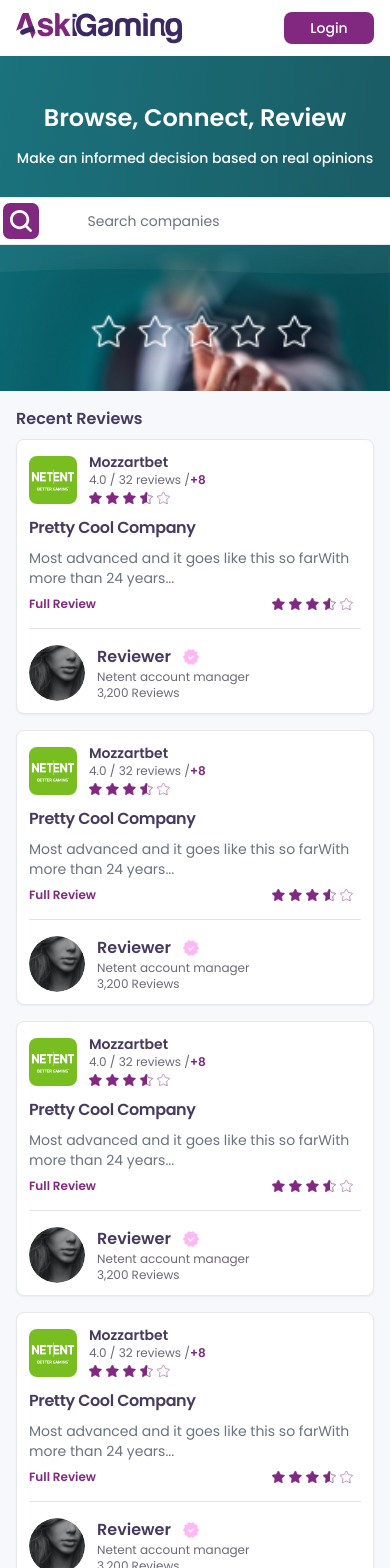
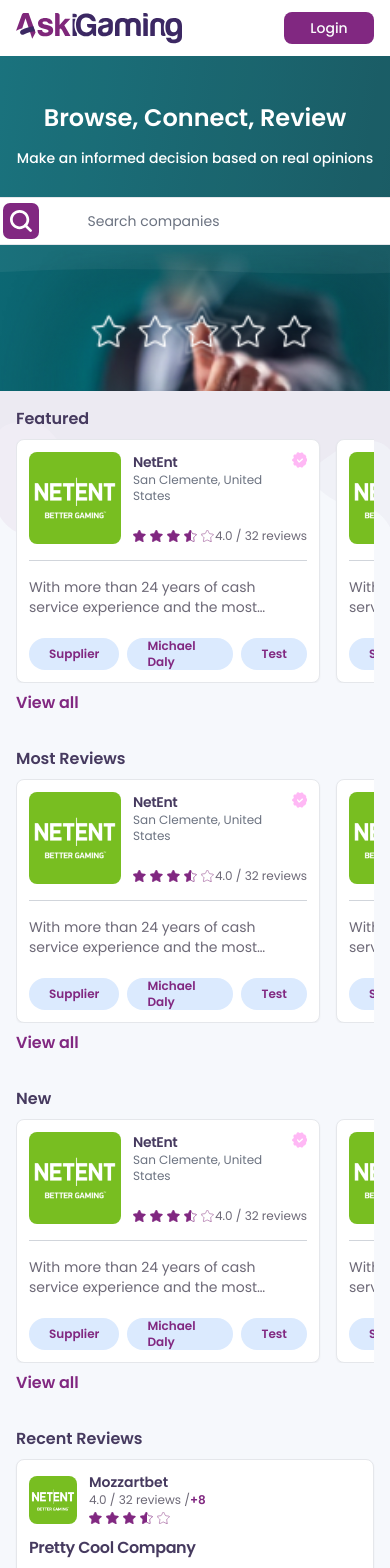
Before and after one commit to stancev/aski-gaming, a Next.js app: page / in a window 390 px wide. Shown: the top 1568 px of the page. Built offline with nearby package versions, Linux system fonts and the light colour scheme.

Commit message:
slider fix and small changes

```diff
--- a/app/page.tsx
+++ b/app/page.tsx
@@ -1,5 +1,6 @@
 import AboutSection from '@/components/homepage-sections/AboutSection';
 import HeroSection from '@/components/homepage-sections/HeroSection';
+import CompaniesSection from '@/components/homepage-sections/CompaniesSection';
 import ReviewsSection from '@/components/homepage-sections/ReviewsSection';
 import CounterSection from '@/components/homepage-sections/CounterSection';
 import MapSection from '@/components/homepage-sections/MapSection';
@@ -7,6 +8,7 @@ export default function Home() {
   return (
     <main>
       <HeroSection />
+      <CompaniesSection />
       <ReviewsSection />
       <AboutSection />
       <CounterSection />
--- a/components/Slider.tsx
+++ b/components/Slider.tsx
@@ -1,9 +1,10 @@
 'use client';
 import CompanyCardStatic from '@/components/CompanyCardStatic';
-import React, { MutableRefObject } from 'react';
+import React, { MutableRefObject, useState } from 'react';
 import Image from 'next/image';
 
 const Slider = () => {
+  const [isInteracted, setIsInteracted] = useState(false);
   const scrollContainerRef = React.useRef(null) as MutableRefObject<HTMLDivElement | null>;
 
   const handleIconClick = (direction: 'left' | 'right') => {
@@ -19,7 +20,11 @@ const Slider = () => {
 
   return (
     <div className="relative flex max-w-[1430px] overflow-x-hidden">
-      <div className="mr-1 hidden min-w-[60px] flex-col items-center justify-center sm:flex">
+      <div
+        className={`mr-[-50px] min-w-[60px] flex-col items-center justify-center ${
+          isInteracted ? 'xs: hidden sm:hidden lg:flex' : 'hidden'
+        }`}
+      >
         <Image
           src="/icons/scroll-icon.svg"
           alt="slider"
@@ -40,14 +45,17 @@ const Slider = () => {
         <CompanyCardStatic />
         <CompanyCardStatic />
       </div>
-      <div className="ml-1 hidden min-w-[60px] flex-col items-center justify-center sm:flex">
+      <div className="ml-[-50px] hidden min-w-[60px] flex-col items-center justify-center lg:flex">
         <Image
           src="/icons/scroll-icon.svg"
           alt="slider"
           width={60}
           height={60}
           className="cursor-pointer"
-          onClick={() => handleIconClick('right')}
+          onClick={() => {
+            handleIconClick('right');
+            setIsInteracted(true);
+          }}
         />
       </div>
     </div>
--- a/components/homepage-sections/CompaniesSection.tsx
+++ b/components/homepage-sections/CompaniesSection.tsx
@@ -1,52 +1,48 @@
 import Link from 'next/link';
 import Slider from '@/components/Slider';
+import Image from 'next/image';
 
 const CompaniesSection = () => {
   return (
     <section>
-      <div className="flex justify-center p-4 md:p-8">
-        <div className="max-w-1420 mx-auto overflow-hidden text-left">
-          <h2 className="mb-2 text-base font-semibold text-heading md:text-2xl">Featured</h2>
+      <Image
+        src="/background-companies.svg"
+        objectFit="cover"
+        quality={100}
+        width={1920}
+        height={600}
+        alt="Background"
+        className="absolute z-0"
+        draggable={false}
+      />
+      <div className="relative z-10 flex justify-center p-4 md:p-8">
+        <div className="mx-auto overflow-hidden text-left">
+          <h2 className="z-10 mb-2 text-base font-semibold text-heading md:text-2xl">Featured</h2>
           <Slider />
           <div className="mt-2">
-            <Link
-              href={{
-                pathname: '/companies'
-              }}
-              className="font-semibold text-primary"
-            >
+            <Link href="/companies" className="font-semibold text-primary">
               View all
             </Link>
           </div>
         </div>
       </div>
-      <div className="flex justify-center p-4 md:p-8 ">
-        <div className="max-w-1420 mx-auto overflow-hidden text-left">
+      <div className="relative z-10 flex justify-center p-4 md:p-8 ">
+        <div className="mx-auto overflow-hidden text-left">
           <h2 className="mb-2 text-base font-semibold text-heading md:text-2xl">Most Reviews</h2>
           <Slider />
           <div className="mt-2">
-            <Link
-              href={{
-                pathname: '/companies'
-              }}
-              className="font-semibold text-primary"
-            >
+            <Link href="/companies" className="font-semibold text-primary">
               View all
             </Link>
           </div>
         </div>
       </div>
-      <div className="flex justify-center p-4 md:p-8">
-        <div className="max-w-1420 mx-auto overflow-hidden text-left">
+      <div className="relative z-10 flex justify-center p-4 md:p-8">
+        <div className="mx-auto overflow-hidden text-left">
           <h2 className="mb-2 text-base font-semibold text-heading md:text-2xl">New</h2>
           <Slider />
           <div className="mt-2">
-            <Link
-              href={{
-                pathname: '/companies'
-              }}
-              className="font-semibold text-primary"
-            >
+            <Link href="/companies" className="font-semibold text-primary">
               View all
             </Link>
           </div>
--- a/components/homepage-sections/CounterSection.tsx
+++ b/components/homepage-sections/CounterSection.tsx
@@ -5,7 +5,7 @@ import Image from 'next/image';
 
 const CounterSection = () => {
   return (
-    <section className="flex h-full w-full items-center justify-center overflow-hidden lg:p-8 relative">
+    <section className="relative flex h-full w-full items-center justify-center overflow-hidden lg:p-8">
       <Image
         src="/background-counter.svg"
         layout="fill"
@@ -13,8 +13,9 @@ const CounterSection = () => {
         quality={100}
         alt="Background"
         className="absolute z-0"
+        draggable={false}
       />
-      <div className="flex max-w-[1420px] flex-col-reverse items-center justify-between lg:flex-row z-10">
+      <div className="z-10 flex max-w-[1420px] flex-col-reverse items-center justify-between lg:flex-row">
         <div className="w-full p-4 lg:mb-0 lg:w-[40%]">
           <h2 className="my-6 text-[20px] font-bold text-heading md:text-[48px]">
             Every Review Matters
@@ -39,7 +40,7 @@ const CounterSection = () => {
               count="4,000+"
               label="Members"
               svg="people-ico.svg"
-              className="lg:mt-20 bg-[#FFD89E]"
+              className="bg-[#FFD89E] lg:mt-20"
             />
             <CounterCard count="300+" label="Reviews" svg="star-ico.svg" className="bg-[#78A3B1]" />
             <CounterCard
@@ -52,7 +53,7 @@ const CounterSection = () => {
               count="10,000+"
               label="Unique Visitors"
               svg="chart-ico.svg"
-              className="lg:-mt-20 bg-[#80B2FF]"
+              className="bg-[#80B2FF] lg:-mt-20"
             />
           </div>
         </div>
--- a/components/homepage-sections/HeroSection.tsx
+++ b/components/homepage-sections/HeroSection.tsx
@@ -3,39 +3,41 @@ import Image from 'next/image';
 
 const HeroSection = () => {
   return (
-    <section className="w-full h-full flex justify-center items-center overflow-hidden relative">
+    <section className="relative flex h-full w-full items-center justify-center overflow-hidden">
       <Image
         src="/background-hero.svg"
         layout="fill"
         objectFit="cover"
         quality={100}
         alt="Background"
-        className=" z-0"
+        className="z-0"
+        draggable={false}
       />
-      <div className="w-full xl:max-w-[1440px] flex flex-col xl:flex-row z-10">
-        <div className="flex flex-1 flex-col justify-center items-center xl:items-start text-center xl:text-left px-4 pt-11 lg:pt-14">
-          <h1 className="font-semibold text-white text-[24px] md:text-[28px] lg:text-[46px] leading-normal md:leading-[57px] xl:leading-[77.8px]">
+      <div className="z-10 flex w-full flex-col xl:max-w-[1440px] xl:flex-row">
+        <div className="flex flex-1 flex-col items-center justify-center px-4 pt-11 text-center lg:pt-14 xl:items-start xl:text-left">
+          <h1 className="text-[24px] font-semibold leading-normal text-white md:text-[28px] md:leading-[57px] lg:text-[46px] xl:leading-[77.8px]">
             Browse, Connect, Review
           </h1>
-          <p className="font-medium text-white text-[14px] lg:text-[20px] xl:text-[24px] leading-normal xl:leading-[30.1px] mt-3 mb-3">
+          <p className="mb-3 mt-3 text-[14px] font-medium leading-normal text-white lg:text-[20px] xl:text-[24px] xl:leading-[30.1px]">
             Make an informed decision based on real opinions
           </p>
 
-          <div className="mt-4 xl:mt-6 w-full xl:w-[636px]">
+          <div className="mt-4 w-full xl:mt-6 xl:w-[636px]">
             <HomeSearch searchActive={true} />
           </div>
         </div>
 
-        <div className="flex-1 xl:w-auto xl:flex xl:items-center xl:justify-center">
-          <picture className="w-full flex justify-center h-full">
+        <div className="flex-1 xl:flex xl:w-auto xl:items-center xl:justify-center">
+          <picture className="flex h-full w-full justify-center">
             <source srcSet="/askigaming-hero-section-mob.webp" media="(max-width: 1279px)" />
             <Image
               src="/askigaming-hero-section.webp"
               alt="Hero Section"
-              className="xl:w-auto xl:h-full"
+              className="xl:h-full xl:w-auto"
               objectFit="cover"
               width={393}
               height={626}
+              draggable={false}
             />
           </picture>
         </div>
```
Also changed, not shown: public/background-companies.svg (added), public/icons/scroll-icon.svg.
